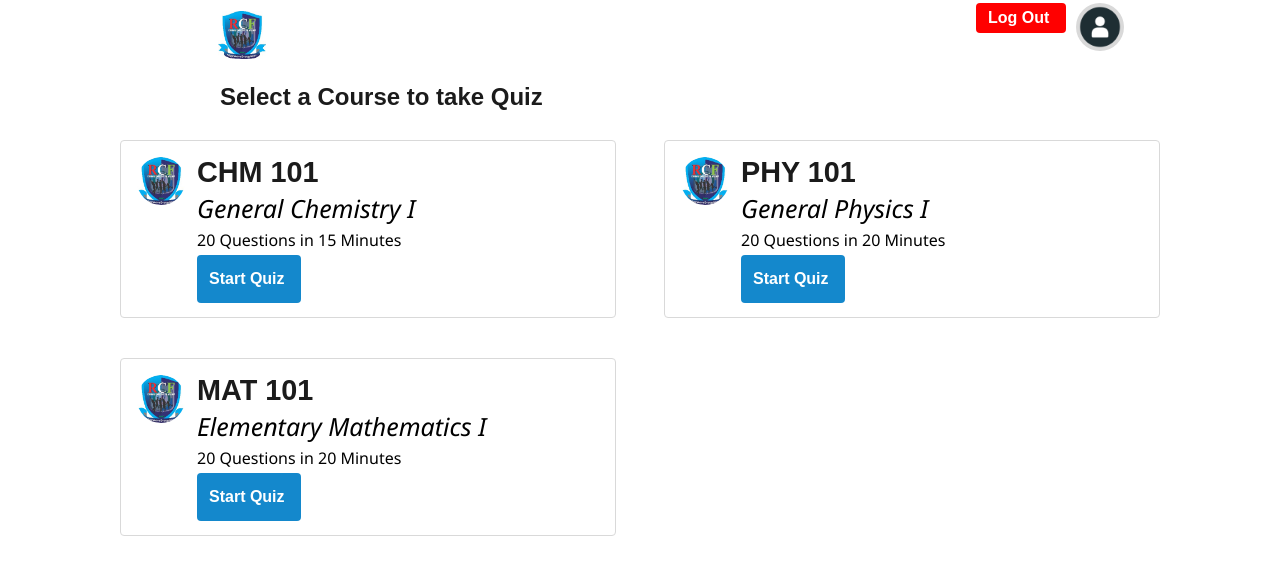
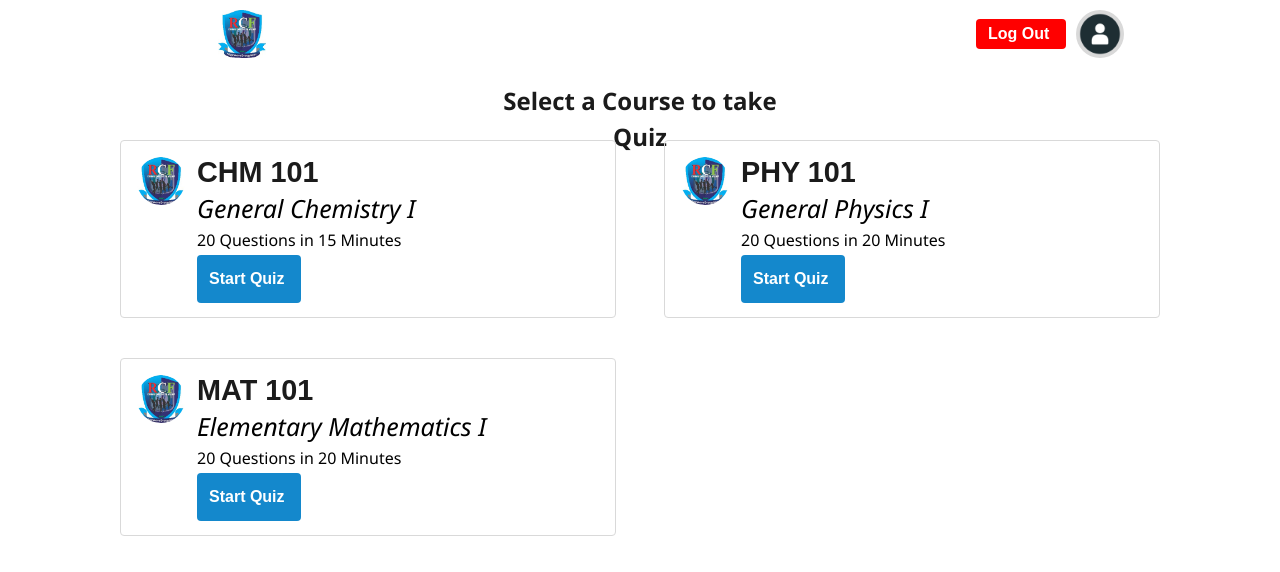
Before and after one commit to simple-codes22/RCF-Test-2025, a Next.js app: page / in a window 1280 px wide. Shown: the top 572 px of the page. Built offline with nearby package versions, Linux system fonts and the light colour scheme.

Commit message:
Refactor CSS styles for header and instruction alignment; update course selection logic comments

```diff
--- a/assets/css/styles.module.css
+++ b/assets/css/styles.module.css
@@ -15,7 +15,8 @@
 .header{
 	display: flex;
 	flex-direction: row;
-	align-items: flex-end;
+	justify-content: center;
+	align-items: center;
 	padding: 0px;
 	gap: 700px;
 	width: auto;
@@ -36,6 +37,7 @@
 .user_info{
 	display: flex;
 	flex-direction: row;
+	align-items: center;
 	gap:10px;
 	padding: 10px;
 	width: 400px;
@@ -68,13 +70,15 @@
 }
 
 .instruction{
-	position: absolute;
+	/* position: absolute; */
+	text-align: center;
+	/* margin-left: 50px; */
 	width: 324px;
 	height: 36px;
-	left: 220px;
-	top: 55px;
-	font-family: sans-serif;
-	font-style: normal;
+	/* left: 220px; */
+	/* top: 55px; */
+	/* font-family: sans-serif; */
+	/* font-style: normal; */
 	font-weight: 700;
 	font-size: 24px;
 	line-height: 36px;
--- a/pages/index.js
+++ b/pages/index.js
@@ -148,9 +148,9 @@ import styles from '../assets/css/styles.module.css';
 
 
 const SelectCourse = ({ name, id }) => {
-	const disableChm101 = id.toLowerCase() !== 'chm101';//done 10:40AM
-	const disablePhy101 = id.toLowerCase() !== 'phy101';
-	const disableMat101 = id.toLowerCase() !== 'mat101';//done 12:10PM
+	const disableChm101 = id.toLowerCase() !== 'chm101';// Not Done TEST
+	const disablePhy101 = id.toLowerCase() !== 'phy101';// Not Done TEST
+	const disableMat101 = id.toLowerCase() !== 'mat101';// Not Done TEST
 	const disableMat113 = id.toLowerCase() !== 'mat113';
 	const disablePhy103 = id.toLowerCase() !== 'phy103';
 
@@ -163,17 +163,19 @@ const SelectCourse = ({ name, id }) => {
       <div className={styles.header}>
         <img className={styles.logo} src="/rcf_logo_172_X_155.png" alt="RCF_Logo" width="48" height="48"/>
         <div className={styles.user_info}>
-		<div className={styles.time}>
-			<button className={styles.Logout} onClick={() => window.location.href = "login"}>Log Out</button>
-		</div>
-          <img className={styles.ImgCircle} src="avatar.png" alt="img" width="57" height="51"/>
+			<div className={styles.time}>
+				<button className={styles.Logout} onClick={() => window.location.href = "login"}>Log Out</button>
+			</div>
+          	<img className={styles.ImgCircle} src="avatar.png" alt="img" width="57" height="51"/>
           <div>
             <span className={styles.userid}>{id}</span><br/>
             <span className={styles.user}>{name}</span>
           </div>
         </div>
       </div>
-      <h3 className={styles.instruction}>Select a Course to take Quiz</h3>
+	  <div style={{display: 'flex', textAlign: "center", width: "100%", justifyContent: 'center'}}>
+      	<h3 className={styles.instruction}>Select a Course to take Quiz</h3>
+	  </div>
       <div className={styles.container}>
 
 	  <div className={styles.row}>
```
